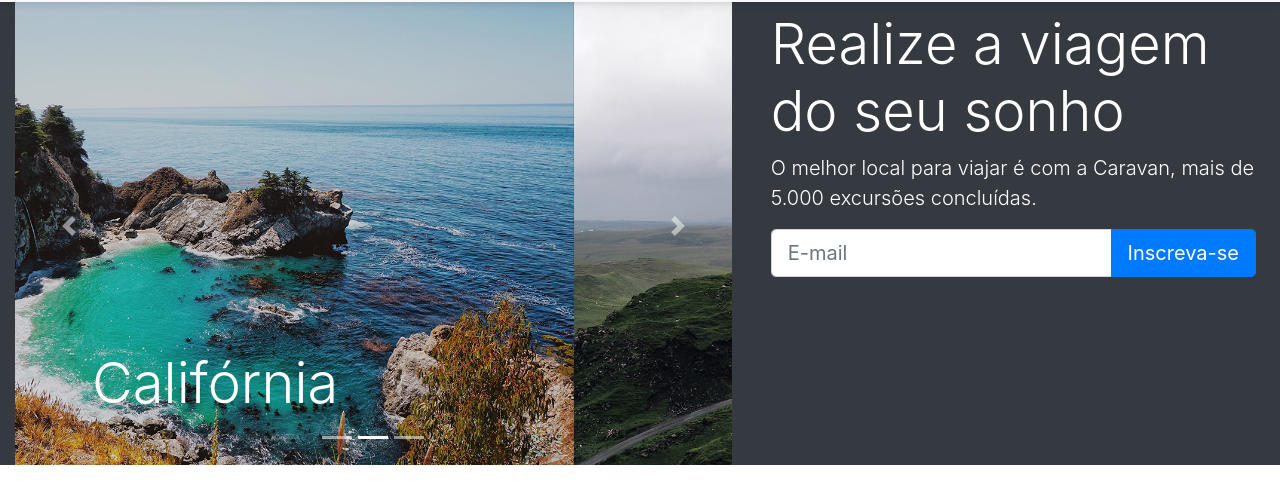
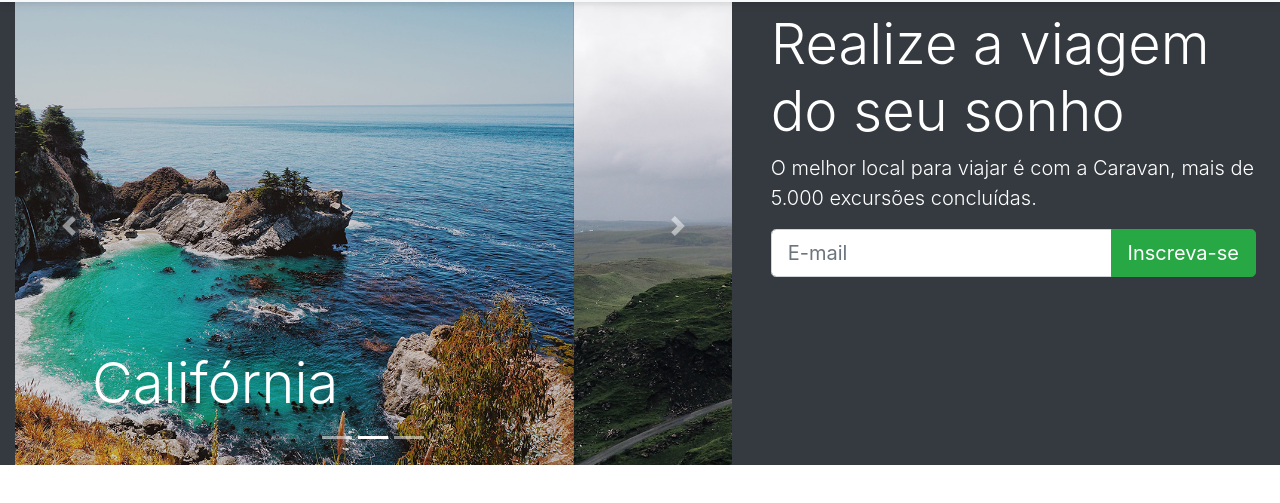
Before and after one commit to buttlergeez/caravan, a website: page public/index.html in a window 1280 px wide. Shown: the part 73-576 px from the top of the page. Drawn offline with Linux system fonts and the light colour scheme.

Commit message:
color button subscribe changed to success

```diff
--- a/public/index.html
+++ b/public/index.html
@@ -95,7 +95,7 @@
                     <div class="input-group input-group-lg">
                         <input type="text" class="form-control" placeholder="E-mail" aria-label="E-mail" aria-describedby="E-mail">
                         <div class="input-group-append">
-                            <button class="btn btn-primary" type="button">Inscreva-se</button>
+                            <button class="btn btn-success" type="button">Inscreva-se</button>
                         </div>
                     </div>
                 </div>
```
